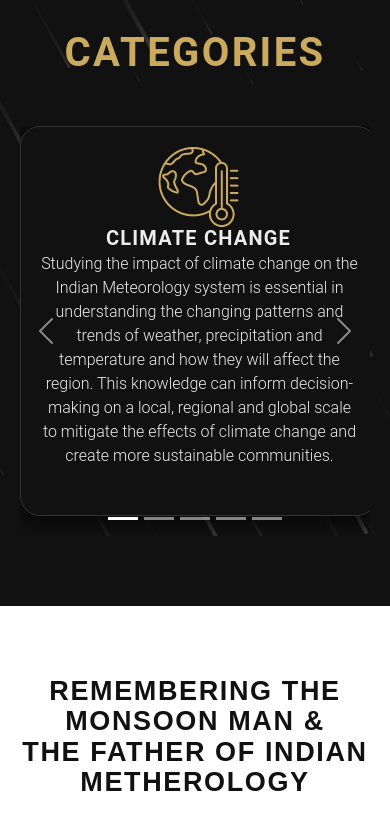
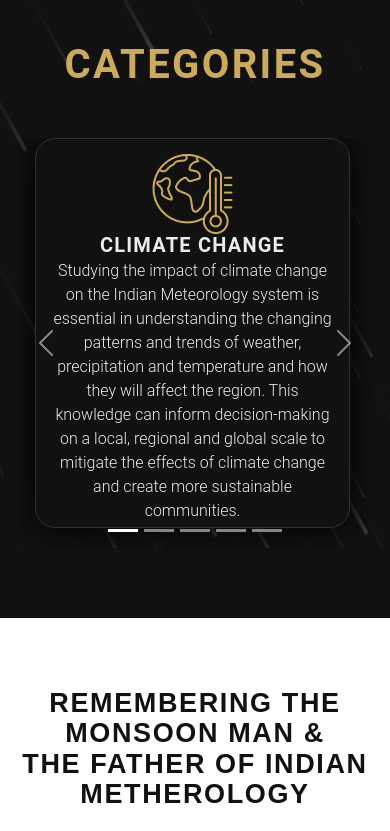
Before and after one commit to Anubhav1ks/SIkka_award, a React (Create React App) app: page / in a window 390 px wide. Shown: the part 960-1791 px from the top of the page. Built offline with nearby package versions, Linux system fonts and the light colour scheme.

Commit message:
responsive

```diff
--- a/src/Assets/css/Footer-main.css
+++ b/src/Assets/css/Footer-main.css
@@ -105,5 +105,22 @@ color: #ECECEC;
 .nav-links {
   display: none;
 }
+.arrow {
+  display: none;
+  position: absolute;
+  top: -57px;
+  right: -199px;
+  width: auto;
+  height: 122px;
+}
+}
 
+
+@media screen and (max-width: 376px)   and (max-width: 1690px){
+
+.arrow {
+  position: absolute;
+  top: -57px;
+  right: -170px;
 }
+}
--- a/src/Assets/css/catagory.css
+++ b/src/Assets/css/catagory.css
@@ -9,6 +9,9 @@
   text-align: center;
 }
 #carouselExampleIndicators{
+  display: none;
+}
+#carouselExampleIndicators1{
   display: none;
 }
 
@@ -69,7 +72,7 @@
 }
 
 .Card-categories p {
-  width: 317px;
+  /* width: 317px; */
   height: 216px;
 
   font-family: "Roboto";
@@ -163,13 +166,35 @@
 #carouselExampleIndicators{
   display: none !important;
 }
+#carouselExampleIndicators1{
+  display: none !important;
+}
   .card-div{
     display: block !important;
   }
 }
 
 @media screen and (max-width: 425px) and (max-width: 1690px) {
-#carouselExampleIndicators{
+.Card-categories {
+  margin-right: 14px;
+  padding: 15px;
+  box-sizing: border-box;
+  margin-bottom: 20px;
+  width: 315px;
+  height: 390px;
+  justify-content: center;
+  align-items: center;
+  text-align: center;
+  background: #111111;
+  border: 1px solid #333333;
+  box-shadow: 0px 0px 30px #000000;
+  border-radius: 20px;
+  margin-left: 15px;
+}
+  #carouselExampleIndicators{
+  display: block ;
+}
+#carouselExampleIndicators1{
   display: block ;
 }
   .card-div{
--- a/src/Assets/css/remember.css
+++ b/src/Assets/css/remember.css
@@ -100,3 +100,17 @@ color: #111111;
     }
 
 }
+
+@media screen and (max-width: 376px)   and (max-width: 1690px) {
+
+
+.div-rec img:first-child {
+    position: absolute;
+    top: -13px;
+    left: 19px;
+    width: 95%;
+}
+.div-rec img {
+    width: 95%;
+}
+}
--- a/src/Assets/css/style.css
+++ b/src/Assets/css/style.css
@@ -197,7 +197,7 @@
     display: none !important;
   }
   .annual-skymet, .annual-skymet2 {
-    width: 398px;
+    width: 100%;
   }
 
 }
```
